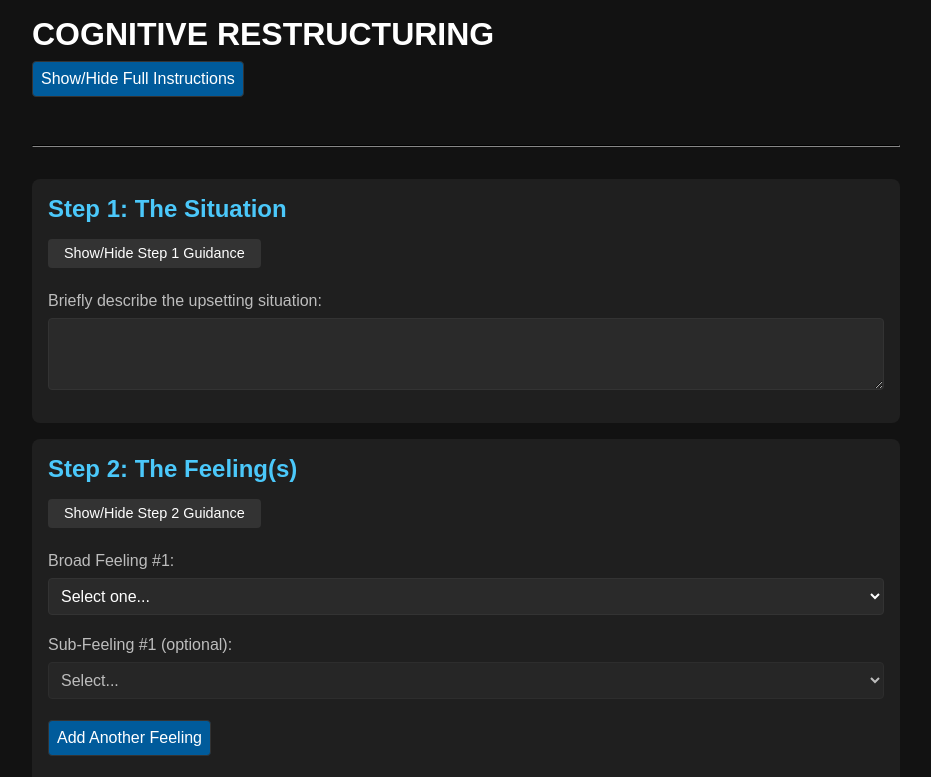
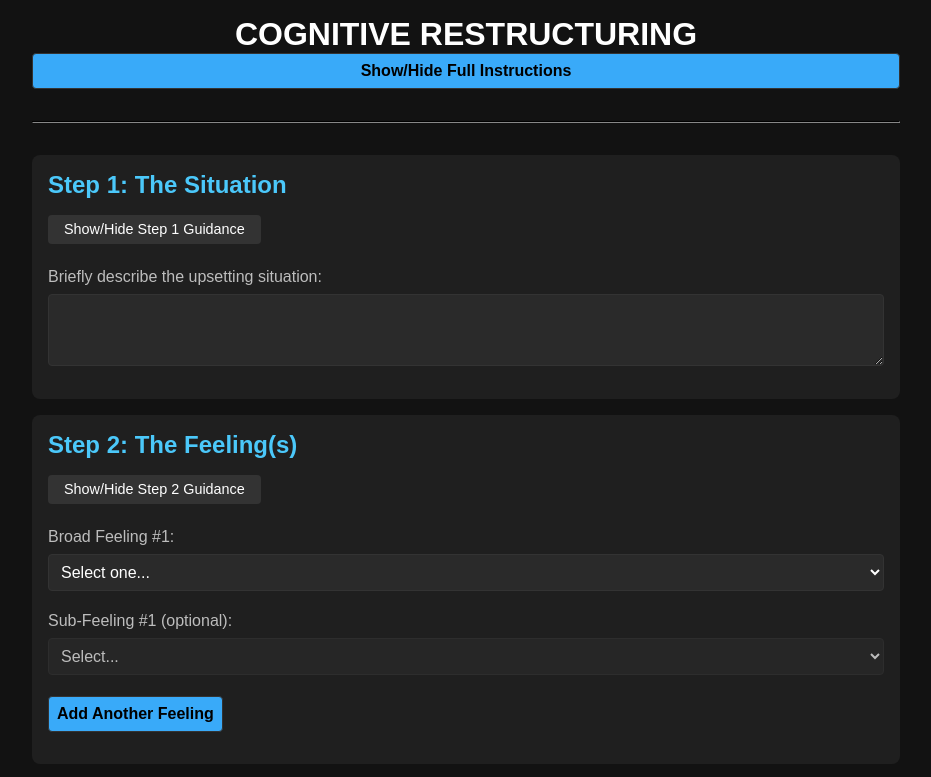
Before and after one commit to deviedawg/therapy, a plain HTML site: page index.html in a window 1280 px wide. Shown: the top 777 px of the page, without its empty margins (174-1105 px from the left). Drawn offline with Linux system fonts and the light colour scheme.

Commit message:
More styling

```diff
--- a/index.html
+++ b/index.html
@@ -62,14 +62,23 @@
       font-size: 1rem;
     }
     button:hover {
-      background: grey;
+      background: white;
     }
     hr { margin: 2rem 0; border-color: #333; }
 
     /* Big instructions toggle */
     .instructions-toggle, .send-email {
-      background: #005b9b;
+      background: #39aaf9;
       margin-bottom: 1rem;
+      color: black;
+      font-weight: bold;
+    }
+    .instructions-toggle {
+        margin: 0 auto;
+        width: 100%;
+    }
+    h1 {
+        text-align: center;
     }
     .instructions-content {
       max-height: 0;
```
